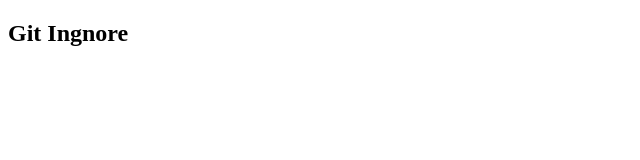
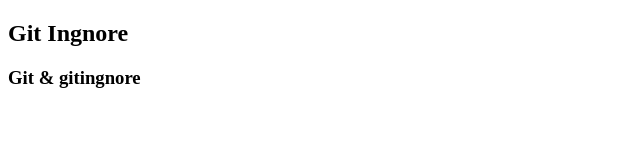
Before and after one commit to izhansajiddeveloper/My-Devops-project, a plain HTML site: page index1.html in a window 1280 px wide. Shown: the whole page, without its empty margins (0-640 px from the left). Drawn offline with Linux system fonts and the light colour scheme.

Commit message:
git ingnoe file done

```diff
--- a/index1.html
+++ b/index1.html
@@ -7,5 +7,6 @@
 </head>
 <body>
     <h2>Git Ingnore</h2>
+    <h3>Git &  gitingnore</h3>
 </body>
 </html>
```
Also changed, not shown: 1 other file.
